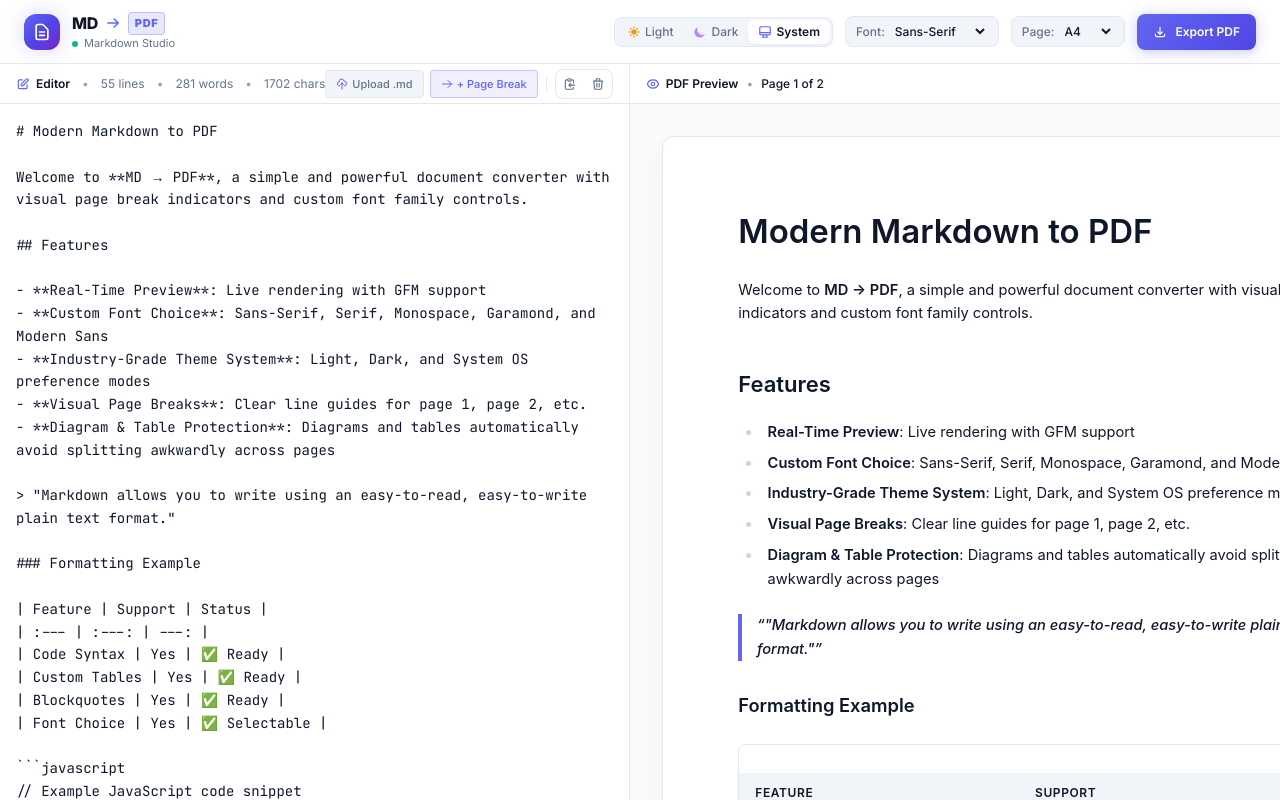
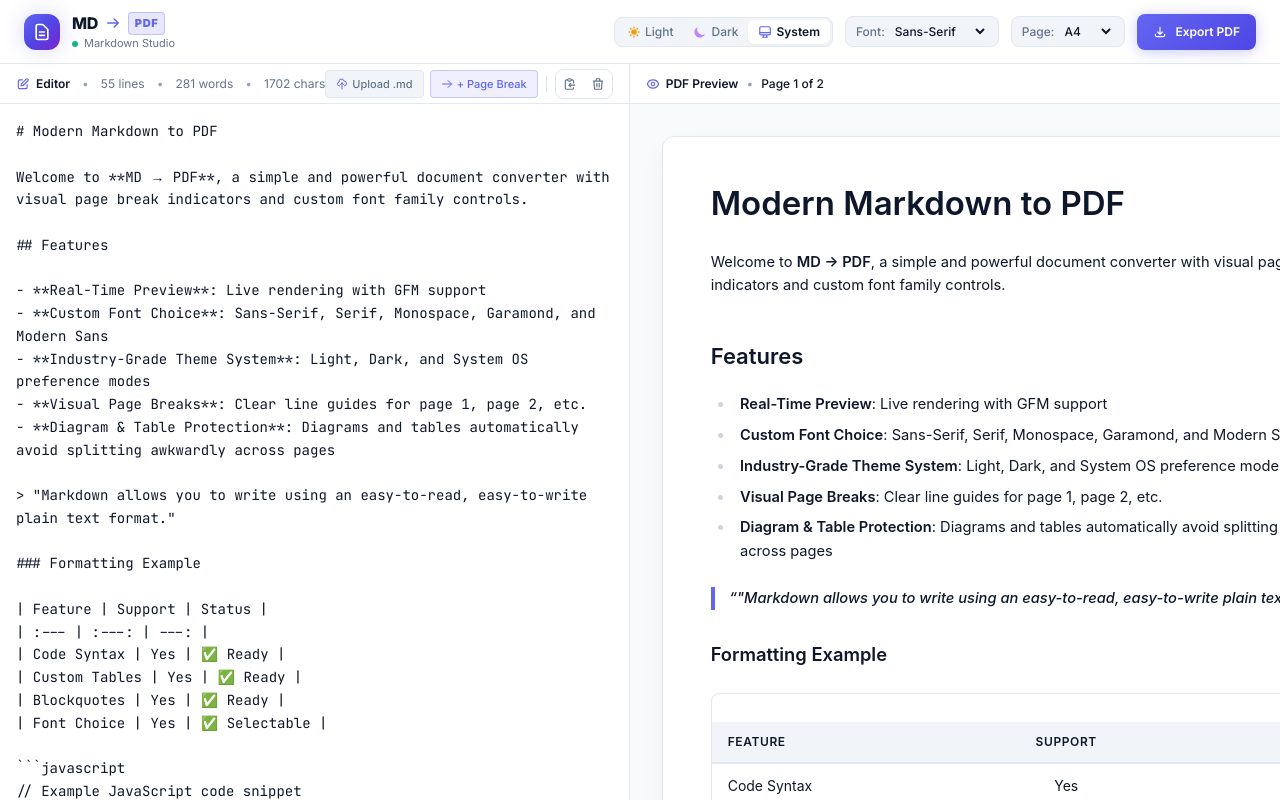
Before and after one commit to ehtsmulhq/markdown-to-pdf, a Next.js app in the folder client/: page / in a window 1280 px wide. Built offline with nearby package versions, Linux system fonts and the light colour scheme.

Commit message:
fix(preview): Refactor MarkdownPreview to use 100% fluid responsive CSS container width with responsive Tailwind padding for perfect mobile screen fit

```diff
--- a/client/components/MarkdownPreview.tsx
+++ b/client/components/MarkdownPreview.tsx
@@ -50,7 +50,6 @@ export default function MarkdownPreview({
   const [currentPage, setCurrentPage] = useState(1);
   const [totalPages, setTotalPages] = useState(1);
   const [showPageGuides, setShowPageGuides] = useState(true);
-  const [scale, setScale] = useState(1);
   const scrollRef = useRef<HTMLDivElement>(null);
   const contentRef = useRef<HTMLDivElement>(null);
 
@@ -72,23 +71,6 @@ export default function MarkdownPreview({
   };
 
   useEffect(() => {
-    const updateScale = () => {
-      if (!scrollRef.current) return;
-      const containerWidth = scrollRef.current.clientWidth - 32; // 32px viewport padding
-      const targetWidth = spec.width;
-      if (containerWidth > 0 && containerWidth < targetWidth) {
-        setScale(containerWidth / targetWidth);
-      } else {
-        setScale(1);
-      }
-    };
-
-    updateScale();
-    window.addEventListener("resize", updateScale);
-    return () => window.removeEventListener("resize", updateScale);
-  }, [spec.width]);
-
-  useEffect(() => {
     recalculatePageCount();
 
     const images = contentRef.current?.querySelectorAll("img");
@@ -104,8 +86,7 @@ export default function MarkdownPreview({
   const handleScroll = () => {
     if (scrollRef.current) {
       const scrollTop = scrollRef.current.scrollTop;
-      const effectiveScrollTop = scale < 1 ? scrollTop / scale : scrollTop;
-      const page = Math.floor(effectiveScrollTop / spec.printableHeight) + 1;
+      const page = Math.floor(scrollTop / spec.printableHeight) + 1;
       setCurrentPage(Math.max(1, Math.min(page, totalPages)));
     }
   };
@@ -186,22 +167,17 @@ export default function MarkdownPreview({
         onScroll={handleScroll}
         className="flex-1 overflow-y-auto p-2 sm:p-4 md:p-8 flex justify-center bg-background relative transition-colors duration-200 w-full min-w-0"
       >
+        {/* Paper Container - Fluid 100% Responsive on Mobile, Max Spec Width on Desktop */}
         <div
-          style={{
-            width: `${spec.width}px`,
-            transform: scale < 1 ? `scale(${scale})` : "none",
-            transformOrigin: "top center",
-            marginBottom: scale < 1 ? `-${(1 - scale) * 750}px` : "0px",
-          }}
-          className="relative transition-all duration-200 flex-shrink-0"
+          style={{ maxWidth: `${spec.width}px` }}
+          className="w-full relative transition-all duration-200 min-w-0"
         >
           <div
             ref={contentRef}
             style={{
-              padding: `${spec.marginVert}px`,
               fontFamily: selectedFontStack,
             }}
-            className={`min-h-[750px] rounded-xl shadow-paper border transition-all duration-200 relative text-[11pt] leading-[1.6] w-full box-border ${
+            className={`min-h-[500px] sm:min-h-[750px] rounded-xl shadow-paper border transition-all duration-200 relative text-[10pt] sm:text-[11pt] leading-[1.6] w-full min-w-0 box-border p-4 sm:p-8 md:p-12 ${
               isDark
                 ? "bg-surface text-foreground border-border prose prose-invert max-w-none prose-headings:font-semibold prose-headings:text-foreground prose-a:text-accent prose-code:rounded prose-code:bg-elevated prose-code:px-1.5 prose-code:py-0.5 prose-code:before:content-none prose-code:after:content-none prose-pre:bg-elevated prose-blockquote:border-l-accent"
                 : "bg-white text-slate-900 border-slate-200 prose prose-slate max-w-none prose-headings:font-semibold prose-headings:text-slate-900 prose-a:text-indigo-600 prose-code:rounded prose-code:bg-slate-100 prose-code:text-slate-800 prose-code:px-1.5 prose-code:py-0.5 prose-code:before:content-none prose-code:after:content-none prose-pre:bg-slate-900 prose-pre:text-slate-100 prose-blockquote:border-l-indigo-500"
@@ -230,7 +206,7 @@ export default function MarkdownPreview({
                   if (className === "page-break-tag" || className === "page-break") {
                     return (
                       <div
-                        className="my-8 py-2 border-y border-dashed border-indigo-500/60 bg-indigo-500/10 rounded flex items-center justify-center gap-2 text-indigo-500 font-semibold text-[11px] uppercase tracking-wider select-none"
+                        className="my-6 sm:my-8 py-2 border-y border-dashed border-indigo-500/60 bg-indigo-500/10 rounded flex items-center justify-center gap-2 text-indigo-500 font-semibold text-[10px] sm:text-[11px] uppercase tracking-wider select-none"
                         {...props}
                       >
                         <svg className="w-3.5 h-3.5" fill="none" stroke="currentColor" viewBox="0 0 24 24">
@@ -244,8 +220,8 @@ export default function MarkdownPreview({
                 },
                 table({ children, ...props }) {
                   return (
-                    <div className="overflow-x-auto my-6 rounded-lg border border-border/80 shadow-sm break-inside-avoid max-w-full">
-                      <table className="w-full border-collapse text-left text-sm" {...props}>
+                    <div className="overflow-x-auto my-4 sm:my-6 rounded-lg border border-border/80 shadow-sm break-inside-avoid max-w-full w-full">
+                      <table className="w-full border-collapse text-left text-xs sm:text-sm" {...props}>
                         {children}
                       </table>
                     </div>
@@ -253,21 +229,21 @@ export default function MarkdownPreview({
                 },
                 thead({ children, ...props }) {
                   return (
-                    <thead className="bg-elevated text-xs font-bold uppercase tracking-wider border-b-2 border-border text-foreground" {...props}>
+                    <thead className="bg-elevated text-[10px] sm:text-xs font-bold uppercase tracking-wider border-b-2 border-border text-foreground" {...props}>
                       {children}
                     </thead>
                   );
                 },
                 th({ children, ...props }) {
                   return (
-                    <th className="px-4 py-3 text-xs font-bold uppercase tracking-wider text-muted-foreground" {...props}>
+                    <th className="px-2.5 sm:px-4 py-2 sm:py-3 text-[10px] sm:text-xs font-bold uppercase tracking-wider text-muted-foreground" {...props}>
                       {children}
                     </th>
                   );
                 },
                 td({ children, ...props }) {
                   return (
-                    <td className="px-4 py-3 text-sm border-b border-border/50 text-foreground" {...props}>
+                    <td className="px-2.5 sm:px-4 py-2 sm:py-3 text-xs sm:text-sm border-b border-border/50 text-foreground" {...props}>
                       {children}
                     </td>
                   );
@@ -281,7 +257,7 @@ export default function MarkdownPreview({
                 },
                 pre({ children, ...props }) {
                   return (
-                    <pre className="break-inside-avoid shadow-sm overflow-x-auto max-w-full text-xs sm:text-sm" {...props}>
+                    <pre className="break-inside-avoid shadow-sm overflow-x-auto max-w-full text-xs sm:text-sm p-3 sm:p-4 rounded-lg" {...props}>
                       {children}
                     </pre>
                   );
```
